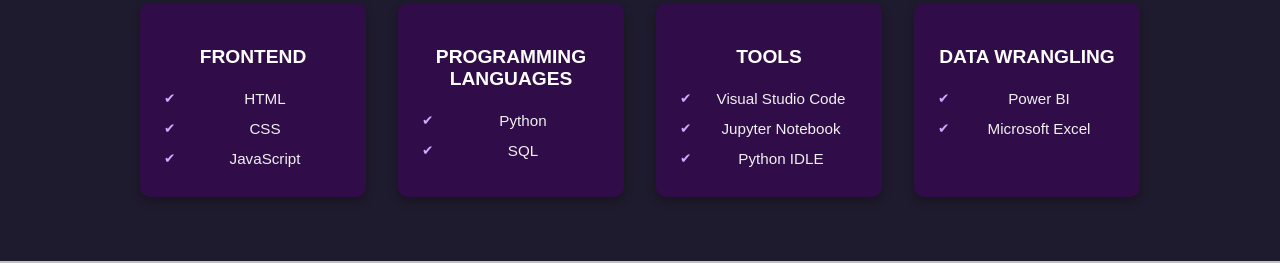
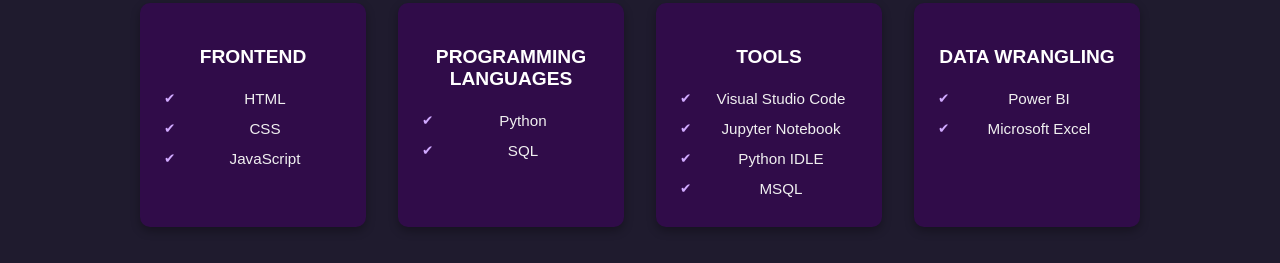
Before and after one commit to AbhilashS02/Portfolio, a plain HTML site: page index.html in a window 1280 px wide. Shown: the part 1126-1389 px from the top of the page. Drawn offline with Linux system fonts and the light colour scheme.

Commit message:
Update index.html

```diff
--- a/index.html
+++ b/index.html
@@ -59,6 +59,7 @@
           <li>Visual Studio Code</li>
           <li>Jupyter Notebook</li>
           <li>Python IDLE</li>
+          <li>MSQL</li>
         </ul>
       </div>
       <div class="skill-group">
```
